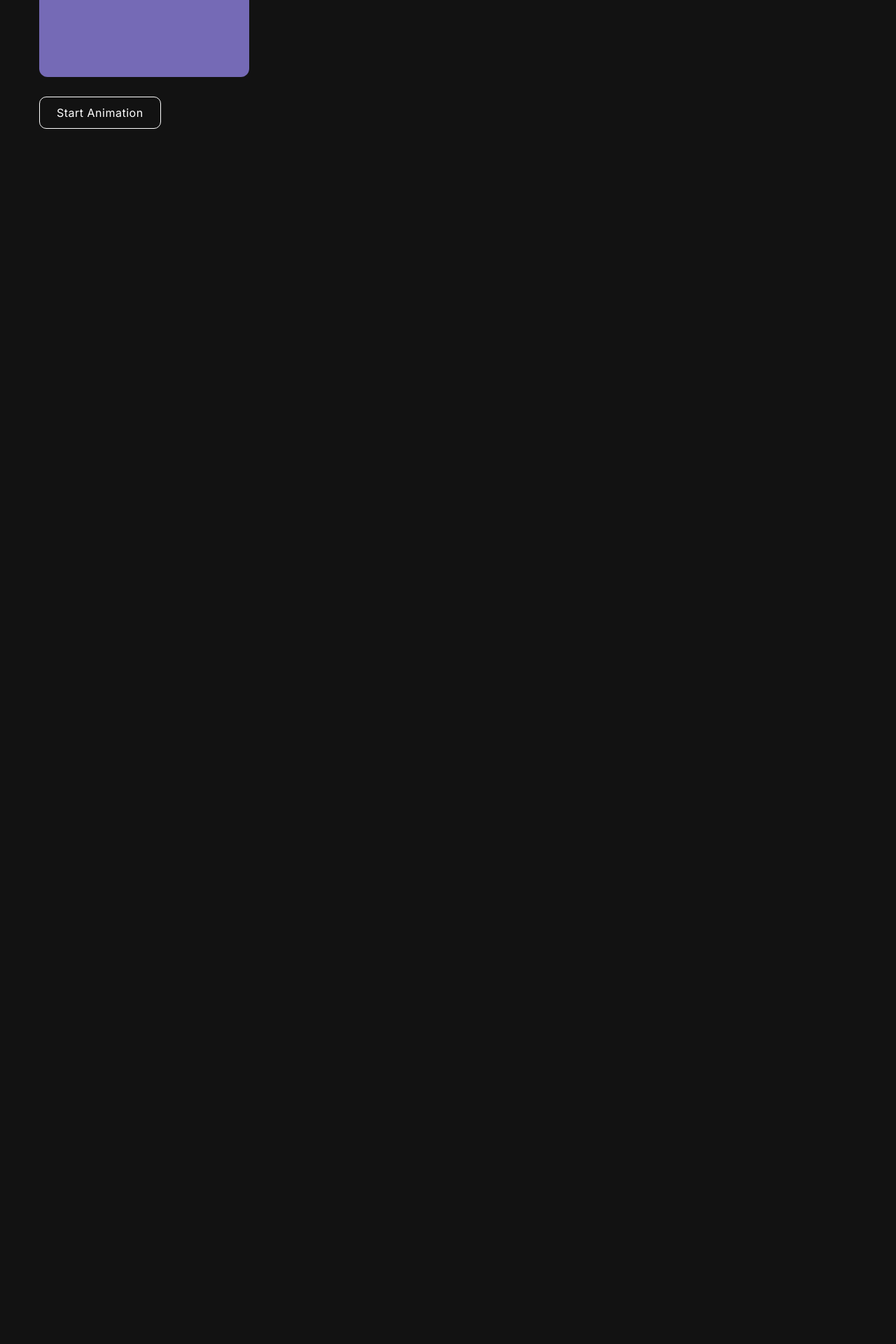
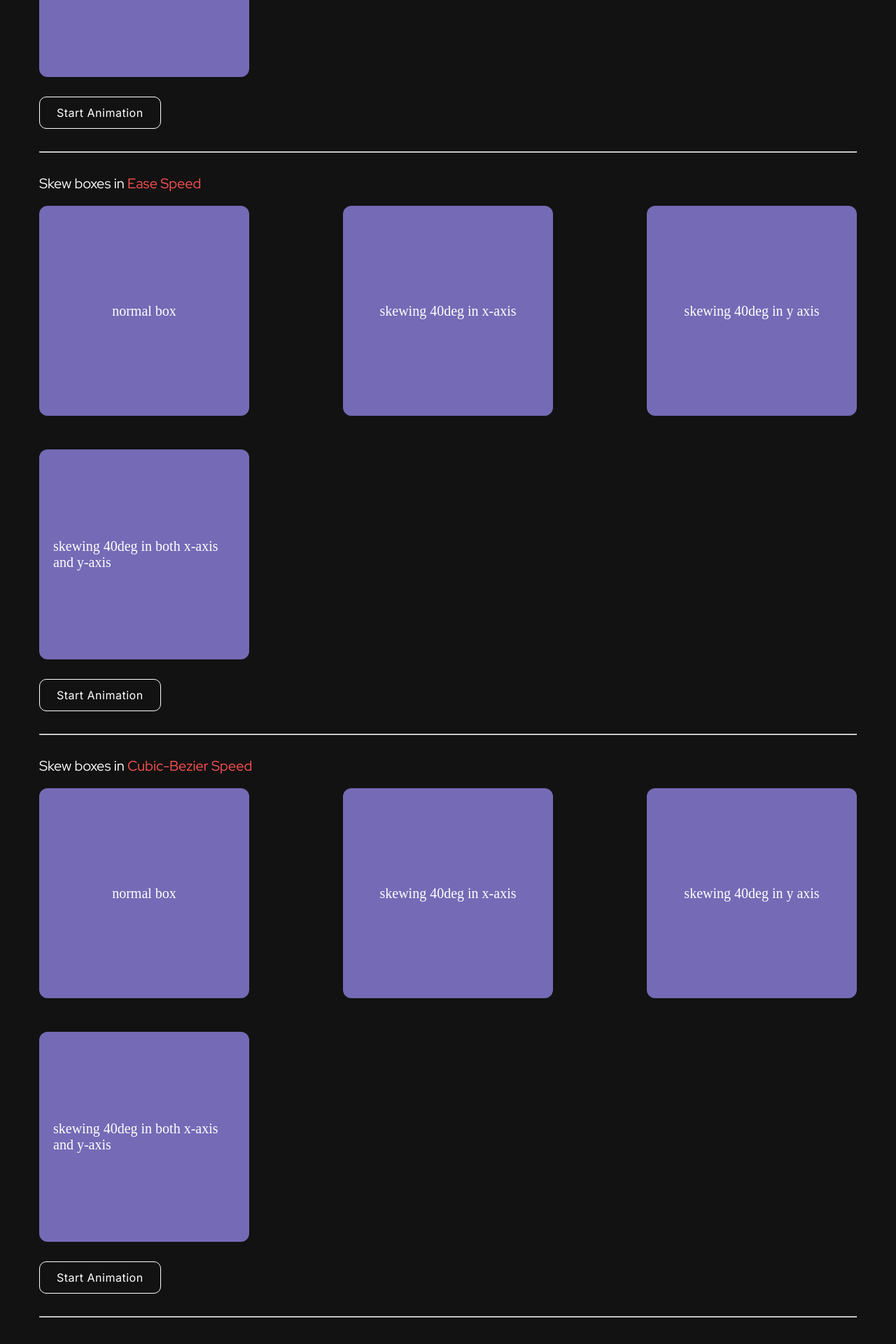
Before and after one commit to Manishkarke/30-days-animation, a React (Vite) app: page / in a window 1280 px wide. Shown: the part 4995-6915 px from the top of the page at 70% size. Before the commit the page ends 5211 px from the top, so only its background shows below. Built offline with nearby package versions, Linux system fonts and the light colour scheme.

Commit message:
Finished skew animation

```diff
--- a/src/Day_1/SimpleTransition.jsx
+++ b/src/Day_1/SimpleTransition.jsx
@@ -6,6 +6,8 @@ import LinearRotate from "./Rotate/LinearRoate";
 import EaseRotate from "./Rotate/EaseRotate";
 import CubicRotate from "./Rotate/CubicRotate";
 import LinearSkew from "./Skew/LinearSkew";
+import EaseSkew from "./Skew/EaseSkew";
+import CubicSkew from "./Skew/CubicSkew";
 
 function SimpleTransition() {
   return (
@@ -19,19 +21,28 @@ function SimpleTransition() {
         can do that with transition property.
       </p>
       <hr />
+      {/* translate component */}
       <LinearTranslate />
       <hr />
       <EaseTranslate />
       <hr />
       <CubicTranslate />
       <hr />
+      {/* Rotate components */}
       <LinearRotate />
       <hr />
       <EaseRotate />
       <hr />
       <CubicRotate />
       <hr />
+      {/* Skew Components */}
       <LinearSkew />
+      <hr />
+      <EaseSkew />
+      <hr />
+      <CubicSkew />
+      <hr />
+      {/* Scaling Components */}
     </section>
   );
 }
--- /dev/null
+++ b/src/Day_1/Skew/CubicSkew.jsx
@@ -0,0 +1,46 @@
+import { useState } from "react";
+import SectionTitle from "../SectionTitle";
+import Boxes from "../Boxes";
+import Button from "../Button";
+import BoxContainer from "../BoxContainer";
+
+export default function CubicSkew() {
+  const [activateAnimation, setActivateAnimation] = useState(false);
+
+  const activateAnimationFunc = () => {
+    setActivateAnimation(!activateAnimation);
+  };
+  return (
+    <div className="cubic-bezier">
+      <SectionTitle animationType={"Skew"} Speed={"cubic-bezier"} />
+
+      <BoxContainer>
+        <Boxes animationType={"skew"} content={"normal box"} />
+
+        <Boxes
+          animationType={"skew"}
+          axis={"x"}
+          content={"skewing 40deg in x-axis"}
+          isActive={activateAnimation}
+        />
+        <Boxes
+          animationType={"skew"}
+          axis={"y"}
+          content={"skewing 40deg in y axis"}
+          isActive={activateAnimation}
+        />
+        <Boxes
+          animationType={"skew"}
+          axis={"xy"}
+          content={"skewing 40deg in both x-axis and y-axis"}
+          isActive={activateAnimation}
+        />
+      </BoxContainer>
+
+      <Button
+        onClickHandle={activateAnimationFunc}
+        activateAnimation={activateAnimation}
+      />
+    </div>
+  );
+}
--- /dev/null
+++ b/src/Day_1/Skew/EaseSkew.jsx
@@ -0,0 +1,46 @@
+import { useState } from "react";
+import SectionTitle from "../SectionTitle";
+import Boxes from "../Boxes";
+import Button from "../Button";
+import BoxContainer from "../BoxContainer";
+
+export default function EaseSkew() {
+  const [activateAnimation, setActivateAnimation] = useState(false);
+
+  const activateAnimationFunc = () => {
+    setActivateAnimation(!activateAnimation);
+  };
+  return (
+    <div className="ease">
+      <SectionTitle animationType={"Skew"} Speed={"ease"} />
+
+      <BoxContainer>
+        <Boxes animationType={"skew"} content={"normal box"} />
+
+        <Boxes
+          animationType={"skew"}
+          axis={"x"}
+          content={"skewing 40deg in x-axis"}
+          isActive={activateAnimation}
+        />
+        <Boxes
+          animationType={"skew"}
+          axis={"y"}
+          content={"skewing 40deg in y axis"}
+          isActive={activateAnimation}
+        />
+        <Boxes
+          animationType={"skew"}
+          axis={"xy"}
+          content={"skewing 40deg in both x-axis and y-axis"}
+          isActive={activateAnimation}
+        />
+      </BoxContainer>
+
+      <Button
+        onClickHandle={activateAnimationFunc}
+        activateAnimation={activateAnimation}
+      />
+    </div>
+  );
+}
```
